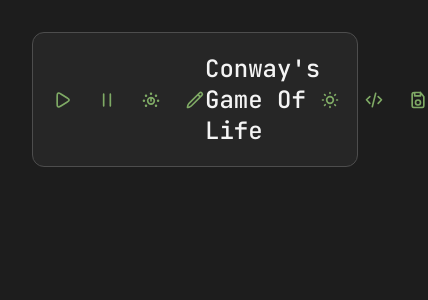
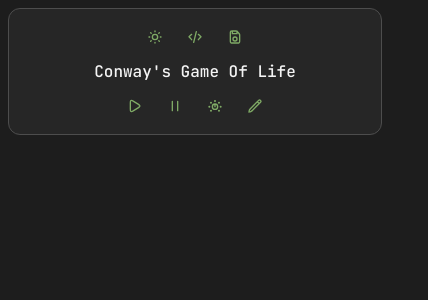
Before and after one commit to rakushka-san/game-of-life, a Vue app: page / in a window 390 px wide. Shown: the top 300 px of the page, 428 px wide, since content can reach past the window. Built offline with nearby package versions, Linux system fonts and the light colour scheme.

Commit message:
Адаптивность шапки

```diff
--- /dev/null
+++ b/src/assets/scss/breakpoints.scss
@@ -0,0 +1,4 @@
+$breakpoints: (
+	xs: 520px,
+	sm: 650px,
+);
--- a/src/assets/scss/main.scss
+++ b/src/assets/scss/main.scss
@@ -8,4 +8,12 @@ body {
 	color: $colorText;
 	font-family: 'JetBrains Mono';
 	transition: background-color 0.5s ease;
+
+	@include bp(sm) {
+		padding: 1rem;
+	}
+
+	@include bp(xs) {
+		padding: 0.5rem;
+	}
 }
--- /dev/null
+++ b/src/assets/scss/mixins.scss
@@ -0,0 +1,17 @@
+@import '@/assets/scss/breakpoints';
+
+@mixin media($width) {
+	@media (max-width: $width) {
+		@content;
+	}
+}
+
+@mixin bp($name) {
+	$width: map-get(
+		$map: $breakpoints,
+		$key: $name,
+	);
+	@include media($width) {
+		@content;
+	}
+}
--- a/src/components/AppHeader.vue
+++ b/src/components/AppHeader.vue
@@ -106,10 +106,24 @@ const isStorageListOpen = ref(false)
 	display: flex;
 	justify-content: space-between;
 	align-items: center;
+	gap: 1rem;
+
+	@include bp(xs) {
+		flex-direction: column-reverse;
+	}
 
 	&__heading {
 		font-weight: 500;
 		font-size: 1.5rem;
+		text-align: center;
+
+		@include bp(sm) {
+			font-size: 1.25rem;
+		}
+
+		@include bp(xs) {
+			font-size: 1rem;
+		}
 	}
 
 	&__controls {
--- a/src/components/AppIconButton.vue
+++ b/src/components/AppIconButton.vue
@@ -12,6 +12,16 @@
 	justify-content: center;
 	align-items: center;
 
+	& svg {
+		width: 1.25rem;
+		height: 1.25rem;
+
+		@include bp(sm) {
+			width: 1rem;
+			height: 1rem;
+		}
+	}
+
 	& path {
 		stroke: $colorButton;
 		transition: stroke 0.2s ease;
--- a/vite.config.ts
+++ b/vite.config.ts
@@ -16,6 +16,7 @@ export default defineConfig({
 			scss: {
 				additionalData: `
           @import "@/assets/scss/colors";
+          @import "@/assets/scss/mixins";
         `,
 			},
 		},
```
Also changed, not shown: package.json (indentation only).
